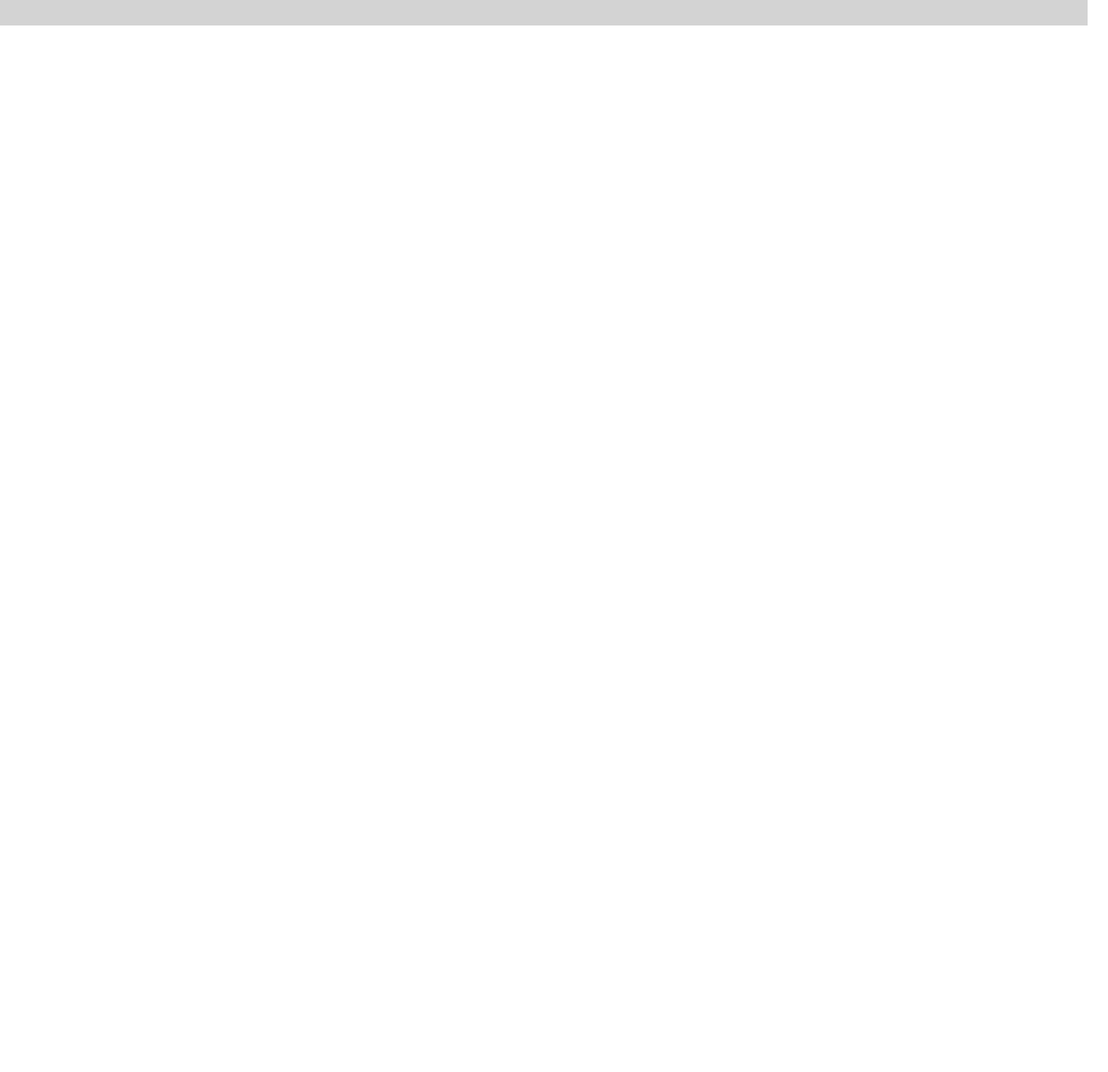
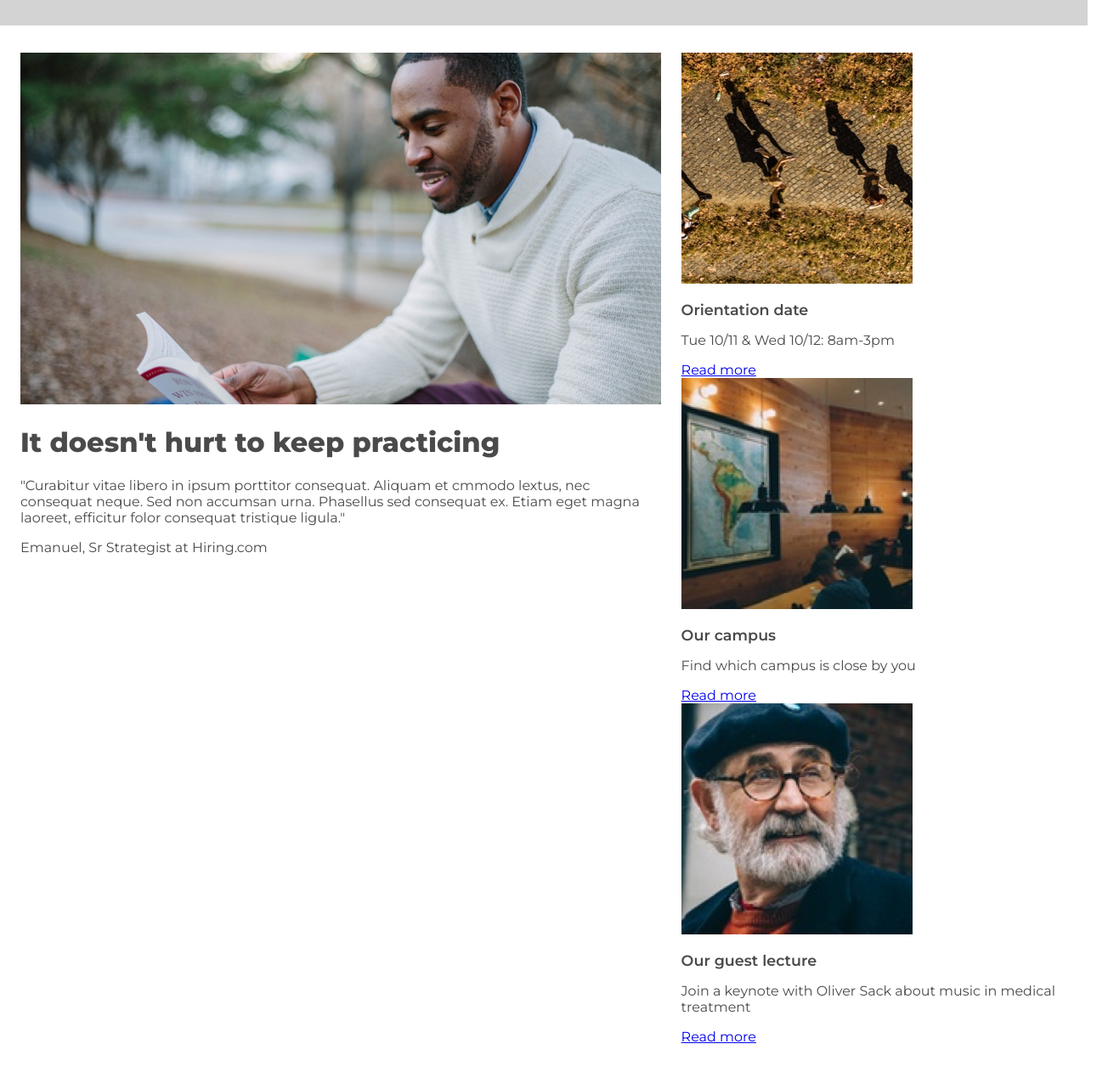
Before and after one commit to matthew-seifert/webdevCapstone, a plain HTML site: page index.html in a window 1280 px wide. Shown: the part 644-1906 px from the top of the page at 85% size, 1304 px wide, since content can reach past the window. Before the commit the page ends 800 px from the top, so only its background shows below. Drawn offline with Linux system fonts and the light colour scheme.

Commit message:
come back and finish another time?

```diff
--- a/index.html
+++ b/index.html
@@ -3,9 +3,9 @@
     <head>
         <link rel="preconnect" href="https://fonts.googleapis.com">
         <link rel="preconnect" href="https://fonts.gstatic.com" crossorigin>
-        <link href="https://fonts.googleapis.com/css2?family=Montserrat:wght@400;600;800&display=swap" rel="stylesheet">
+        <link href="https://fonts.googleapis.com/css2?family=Montserrat:wght@200;400;600;800&display=swap" rel="stylesheet">
         <title>Capstone</title>
-        <link rel="stylesheet" href="resources/css/style.css">
+        <link rel="stylesheet" href="resources/css/style.min.css">
     </head>
     <body>
         <header>
@@ -31,6 +31,35 @@
                     <button>Start here</button>
                 </div>
             </div>
+
+            <div id="secondContent">
+                <div class="left">
+                    <img src="resources/images/information-main.jpg" alt="man reading a book">
+                    <h1>It doesn't hurt to keep practicing</h1>
+                    <p>"Curabitur vitae libero in ipsum porttitor consequat. Aliquam et cmmodo lextus, nec consequat neque. Sed non accumsan urna. Phasellus sed consequat ex. Etiam eget magna laoreet, efficitur folor consequat tristique ligula."</p>
+                    <div class="info"><p>Emanuel, Sr Strategist at Hiring.com</p></div>
+                </div>
+                <div class="right">
+                    <div class="container white">
+                        <img src="resources/images/information-orientation.jpg" alt="top view of people walking on path">
+                        <div class="boldtext"><p>Orientation date</p></div>
+                        <p>Tue 10/11 & Wed 10/12: 8am-3pm</p>
+                        <a href="google.com">Read more</a>
+                    </div>
+                    <div class="container white">
+                        <img src="resources/images/information-campus.jpg" alt="">
+                        <div class="boldtext"><p>Our campus</p></div>
+                        <p>Find which campus is close by you</p>
+                        <a href="google.com">Read more</a>
+                    </div>
+                    <div class="container gray">
+                        <img src="resources/images/information-guest-lecture.jpg" alt="">
+                        <div class="boldtext"><p>Our guest lecture</p></div>
+                        <p>Join a keynote with Oliver Sack about music in medical treatment</p>
+                        <a href="google.com">Read more</a>
+                    </div>
+                </div>
+            </div>
         </div>
     </body>
 </html>
--- a/resources/css/style.scss
+++ b/resources/css/style.scss
@@ -3,6 +3,7 @@ body {
     font-size: 16px;
     font-family: 'Montserrat', Verdana, sans-serif;
     margin: 0;
+    color: #4a4a4a;
 }
 
 header {
@@ -106,3 +107,23 @@ header {
         border: none;
     }
 }
+
+#secondContent {
+    padding: 32px 0px 32px 24px;
+    background-color: white;
+    display: flex;
+    width: 100%;
+
+    & .left {
+        width: 60%;
+
+        & img {
+            width: 100%;
+        }
+    }
+
+    & .right {
+        width: 40%;
+        padding-left: 24px;
+    }
+}
```
Also changed, not shown: resources/css/style.css, resources/css/style.min.css.
